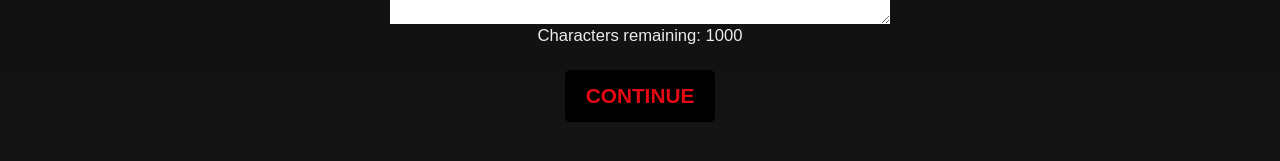
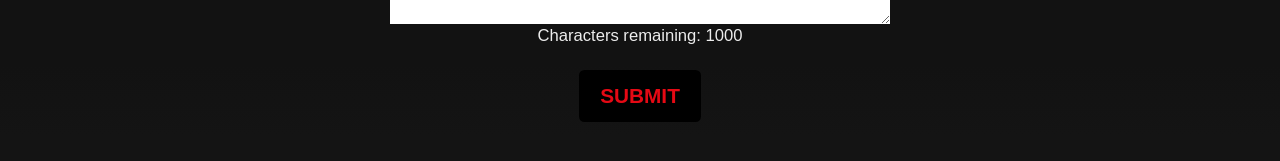
Before and after one commit to JellePeperzak/Testflix-FrontEnd, a Next.js app: page /research/thankyou in a window 1280 px wide. Shown: the part 461-622 px from the top of the page. Built offline with nearby package versions, Linux system fonts and the light colour scheme.

Commit message:
UPDATE - Change 'continue' button at thankyou page to 'submit'

```diff
--- a/src/app/research/thankyou/page.tsx
+++ b/src/app/research/thankyou/page.tsx
@@ -95,7 +95,7 @@ export default function ThankyouPage() {
                             className="w-fit bg-black text-[#E50914] text-[125%] font-bold px-[1em] py-[0.5em] mt-[1em] rounded-lg"
                             onClick={handleFeedbackSubmit}
                         >
-                            CONTINUE
+                            SUBMIT
                         </button>
                     </div>
 
```
